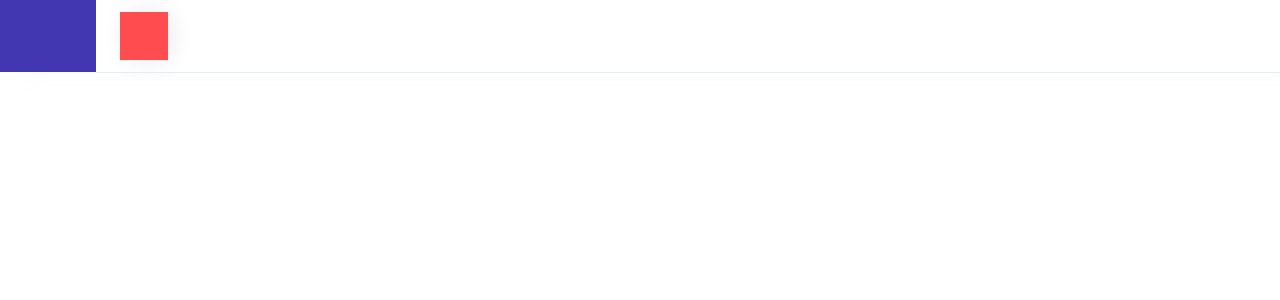
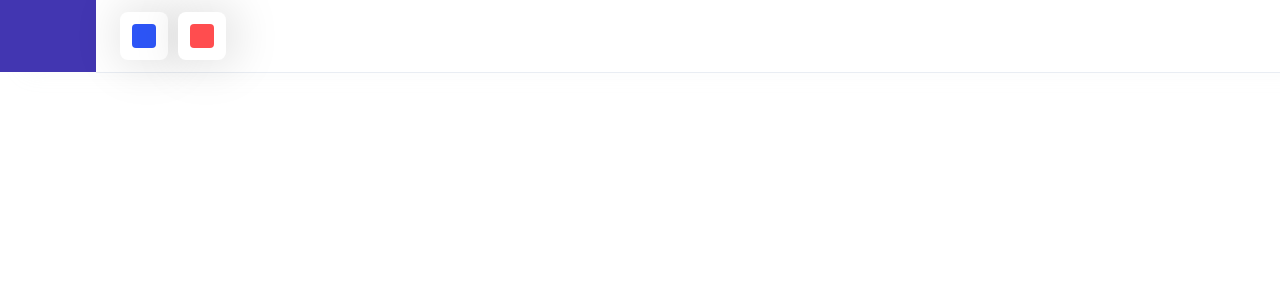
Before and after one commit to PleasePerfunctory/try-vue3-admin, a Vue app: page /#/ in a window 1280 px wide. Shown: the top 300 px of the page. Built offline with nearby package versions, Linux system fonts and the light colour scheme; a small style sheet from the web is missing.

Commit message:
feat: 搞定微应用基本样式

```diff
--- a/src/assets/scss/var.scss
+++ b/src/assets/scss/var.scss
@@ -1,4 +1,8 @@
+// ! 所有icon图标都来着iconfont，本项目采用链接加载icon（地址：https://www.iconfont.cn/manage/index?manage_type=myprojects&projectId=3311179）
+@import url('//at.alicdn.com/t/font_3311179_2xss7lo9l91.css');
+
 // ? 这里存放sass全局变量
 :root{
   --color-theme-main: #4236b1;
+  --color-theme-bg: ;
 }
--- a/src/components/layout/micro-bar.vue
+++ b/src/components/layout/micro-bar.vue
@@ -1,15 +1,47 @@
 <template>
   <section class="micro-menu-list">
-    <div class="micro-item">
+    <div
+      v-for="item in microList"
+      :key="item.key"
+      :style="item.color ? '--micro-color: ' + item.color : ''"
+      class="micro-item"
+    >
       <div class="micro-item-color"></div>
+      <i class="icon-font" :class="item.icon || 'icon-m-moren'"></i>
     </div>
   </section>
 </template>
 <script lang="ts">
-  import { defineComponent } from 'vue';
+  import { defineComponent, reactive } from 'vue';
+  type MicroItem = {
+    // 微应用项
+    name: string;
+    icon?: string;
+    key: string;
+    color: string;
+  };
   export default defineComponent({
     setup() {
-      console.log('测试');
+      // 获取微应用菜单
+      let microList: Array<MicroItem> = reactive([]);
+      microList = [
+        {
+          name: '管理页面',
+          // icon: 'icon-admin',
+          key: 'admin',
+          color: '#2D55F6',
+        },
+        {
+          name: '权限管理',
+          icon: 'icon-quanxian',
+          key: 'auth',
+          color: '#FF4D4F',
+        },
+      ];
+
+      return {
+        microList,
+      };
     },
   });
 </script>
@@ -17,20 +49,44 @@
   .micro-menu-list {
     display: flex;
     align-items: center;
+    margin: 0 -5px;
     .micro-item {
       width: 48px;
       height: 48px;
       background: #ffffff;
-      box-shadow: 4px 0px 24px 0px rgba(0, 0, 0, 0.08);
+      box-shadow: 4px 0px 50px 0px rgba(0, 0, 0, 0.18);
       border-radius: 8px;
       position: relative;
+      overflow: hidden;
+      display: flex;
+      align-items: center;
+      justify-content: center;
+      margin: 0 5px;
+      &:hover {
+        .micro-item-color {
+          transform: scale(1);
+        }
+        .icon-font {
+          font-size: 30px;
+        }
+      }
       .micro-item-color {
         position: absolute;
         left: 0;
         right: 0;
         top: 0;
         bottom: 0;
-        background: #ff4d4f;
+        background-color: var(--micro-color, #13c2c2);
+        border-radius: 8px;
+        transform: scale(0.5);
+        transition: all 0.5s ease-in-out;
+      }
+      .icon-font {
+        color: #ffffff;
+        transition: font-size 0.45s ease-out 0.3s;
+        font-size: 16px;
+        position: relative;
+        z-index: 99;
       }
     }
   }
```
Also changed, not shown: src/components/login-page.vue (+7 -7 lines).
